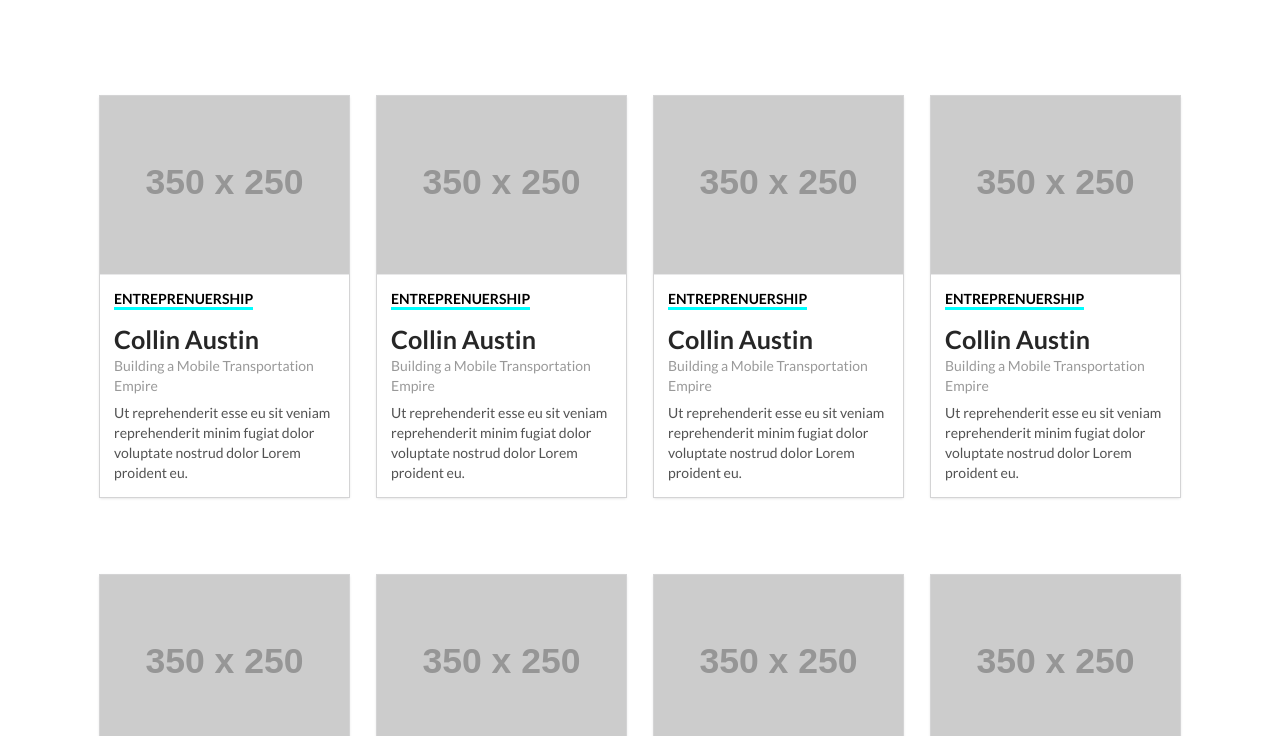
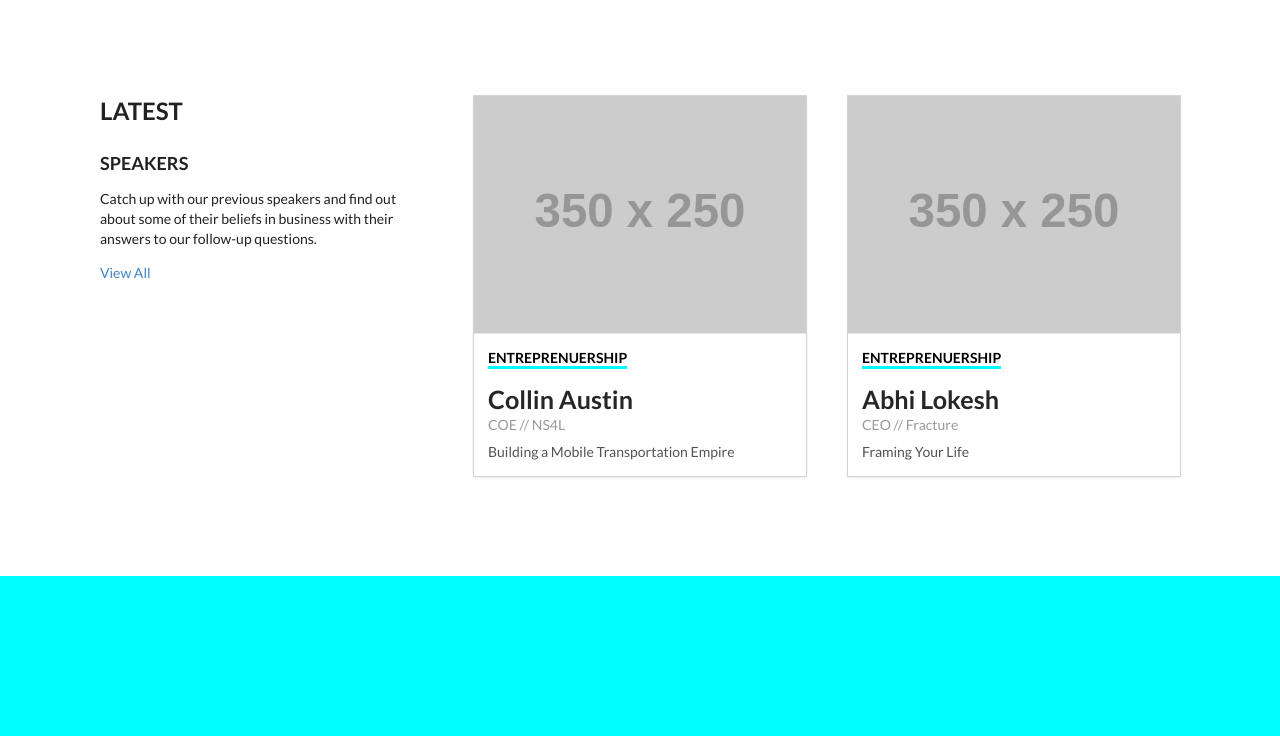
Before and after one commit to GainesvilleTech/startup-talks-client, a Jekyll site: the page built from index.html, in a window 1280 px wide and 900 px high, scrolled down 740 px, cut to the strip 164-900 px from the top of the window. Built offline with Jekyll 4.4.1, drawn with Linux system fonts in a browser that asks for light colours; nearby versions of some CDN libraries; some of the changed text lies outside the part shown.

Commit message:
Small tweaks to latest episodes

```diff
--- a/_layouts/default.html
+++ b/_layouts/default.html
@@ -54,7 +54,7 @@
         $(this).toggleClass("active");
       });
 
-      $(".event .card").dimmer({
+      $(".card").dimmer({
         on: 'hover'
       });
 
--- a/index.html
+++ b/index.html
@@ -10,8 +10,8 @@
       <a href="/categories/entreprenuership">Entreprenuership</a>
     </div>
     <h2>Collin Austin</h2>
-    <h3>Building a Mobile Transportation Empire</h3>
-    <p>Ut reprehenderit esse eu sit veniam reprehenderit minim fugiat dolor voluptate nostrud dolor Lorem proident eu.</p>
+    <h3>Chief of Everything at NS4L</h3>
+    <p>Building a Mobile Transportation Empire</p>
   </section>
 
   <button class="play-button">
@@ -23,7 +23,36 @@
   </button>
 </header>
 
-<section class="ui stackable four column grid" id="latest-content">
+<section class="ui stackable three column relaxed grid" id="latest-content">
+  <div class="equal height row">
+  <div class="column">
+    <h2>LATEST</h2>
+    <h3>SPEAKERS</h3>
+    <p>
+      Catch up with our previous speakers and find out about some of their beliefs in business
+      with their answers to our follow-up questions.
+    </p>
+    <a href="">View All</a>
+  </div>
+  <div class="column">
+    <div class="ui card">
+      <div class="image">
+        <img src="https://placehold.it/350x250">
+      </div>
+      <div class="content">
+        <div class="tags">
+          <a href="/categories/entreprenuership">Entreprenuership</a>
+        </div>
+        <a class="header">Collin Austin</a>
+        <div class="meta">
+          COE // NS4L
+        </div>
+        <div class="description">
+          Building a Mobile Transportation Empire
+        </div>
+      </div>
+    </div>
+  </div>
   <div class="column">
     <div class="ui card">
       <div class="image">
@@ -42,147 +71,15 @@
         <div class="tags">
           <a href="/categories/entreprenuership">Entreprenuership</a>
         </div>
-        <a class="header">Collin Austin</a>
+        <a class="header">Abhi Lokesh</a>
         <div class="meta">
-          Building a Mobile Transportation Empire
+          CEO // Fracture
         </div>
         <div class="description">
-          Ut reprehenderit esse eu sit veniam reprehenderit minim fugiat dolor voluptate nostrud dolor Lorem proident eu.
+          Framing Your Life
         </div>
       </div>
     </div>
   </div>
-  <div class="column">
-    <div class="ui card">
-      <div class="image">
-        <img src="https://placehold.it/350x250">
-      </div>
-      <div class="content">
-        <div class="tags">
-          <a href="/categories/entreprenuership">Entreprenuership</a>
-        </div>
-        <a class="header">Collin Austin</a>
-        <div class="meta">
-          Building a Mobile Transportation Empire
-        </div>
-        <div class="description">
-          Ut reprehenderit esse eu sit veniam reprehenderit minim fugiat dolor voluptate nostrud dolor Lorem proident eu.
-        </div>
-      </div>
-    </div>
-  </div>
-  <div class="column">
-    <div class="ui card">
-      <div class="image">
-        <img src="https://placehold.it/350x250">
-      </div>
-      <div class="content">
-        <div class="tags">
-          <a href="/categories/entreprenuership">Entreprenuership</a>
-        </div>
-        <a class="header">Collin Austin</a>
-        <div class="meta">
-          Building a Mobile Transportation Empire
-        </div>
-        <div class="description">
-          Ut reprehenderit esse eu sit veniam reprehenderit minim fugiat dolor voluptate nostrud dolor Lorem proident eu.
-        </div>
-      </div>
-    </div>
-  </div>
-  <div class="column">
-    <div class="ui card">
-      <div class="image">
-        <img src="https://placehold.it/350x250">
-      </div>
-      <div class="content">
-        <div class="tags">
-          <a href="/categories/entreprenuership">Entreprenuership</a>
-        </div>
-        <a class="header">Collin Austin</a>
-        <div class="meta">
-          Building a Mobile Transportation Empire
-        </div>
-        <div class="description">
-          Ut reprehenderit esse eu sit veniam reprehenderit minim fugiat dolor voluptate nostrud dolor Lorem proident eu.
-        </div>
-      </div>
-    </div>
-  </div>
-  <div class="column">
-    <div class="ui card">
-      <div class="image">
-        <img src="https://placehold.it/350x250">
-      </div>
-      <div class="content">
-        <div class="tags">
-          <a href="/categories/entreprenuership">Entreprenuership</a>
-        </div>
-        <a class="header">Collin Austin</a>
-        <div class="meta">
-          Building a Mobile Transportation Empire
-        </div>
-        <div class="description">
-          Ut reprehenderit esse eu sit veniam reprehenderit minim fugiat dolor voluptate nostrud dolor Lorem proident eu.
-        </div>
-      </div>
-    </div>
-  </div>
-  <div class="column">
-    <div class="ui card">
-      <div class="image">
-        <img src="https://placehold.it/350x250">
-      </div>
-      <div class="content">
-        <div class="tags">
-          <a href="/categories/entreprenuership">Entreprenuership</a>
-        </div>
-        <a class="header">Collin Austin</a>
-        <div class="meta">
-          Building a Mobile Transportation Empire
-        </div>
-        <div class="description">
-          Ut reprehenderit esse eu sit veniam reprehenderit minim fugiat dolor voluptate nostrud dolor Lorem proident eu.
-        </div>
-      </div>
-    </div>
-  </div>
-  <div class="column">
-    <div class="ui card">
-      <div class="image">
-        <img src="https://placehold.it/350x250">
-      </div>
-      <div class="content">
-        <div class="tags">
-          <a href="/categories/entreprenuership">Entreprenuership</a>
-        </div>
-        <a class="header">Collin Austin</a>
-        <div class="meta">
-          Building a Mobile Transportation Empire
-        </div>
-        <div class="description">
-          Ut reprehenderit esse eu sit veniam reprehenderit minim fugiat dolor voluptate nostrud dolor Lorem proident eu.
-        </div>
-      </div>
-    </div>
-  </div>
-  <div class="column">
-    <div class="ui card">
-      <div class="image">
-        <img src="https://placehold.it/350x250">
-      </div>
-      <div class="content">
-        <div class="tags">
-          <a href="/categories/entreprenuership">Entreprenuership</a>
-        </div>
-        <a class="header">Collin Austin</a>
-        <div class="meta">
-          Building a Mobile Transportation Empire
-        </div>
-        <div class="description">
-          Ut reprehenderit esse eu sit veniam reprehenderit minim fugiat dolor voluptate nostrud dolor Lorem proident eu.
-        </div>
-      </div>
-    </div>
-  </div>
+</div>
 </section>
```
